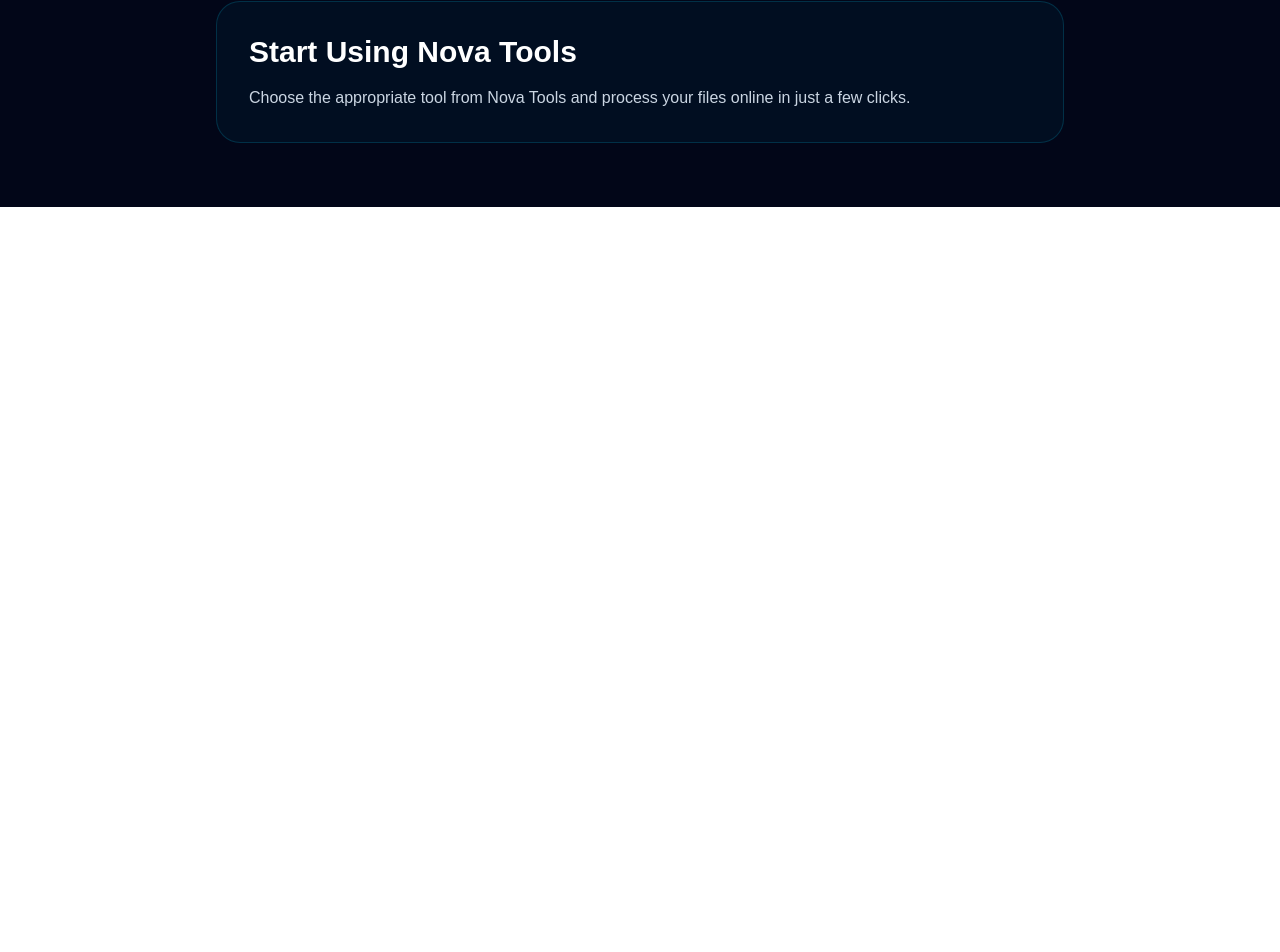
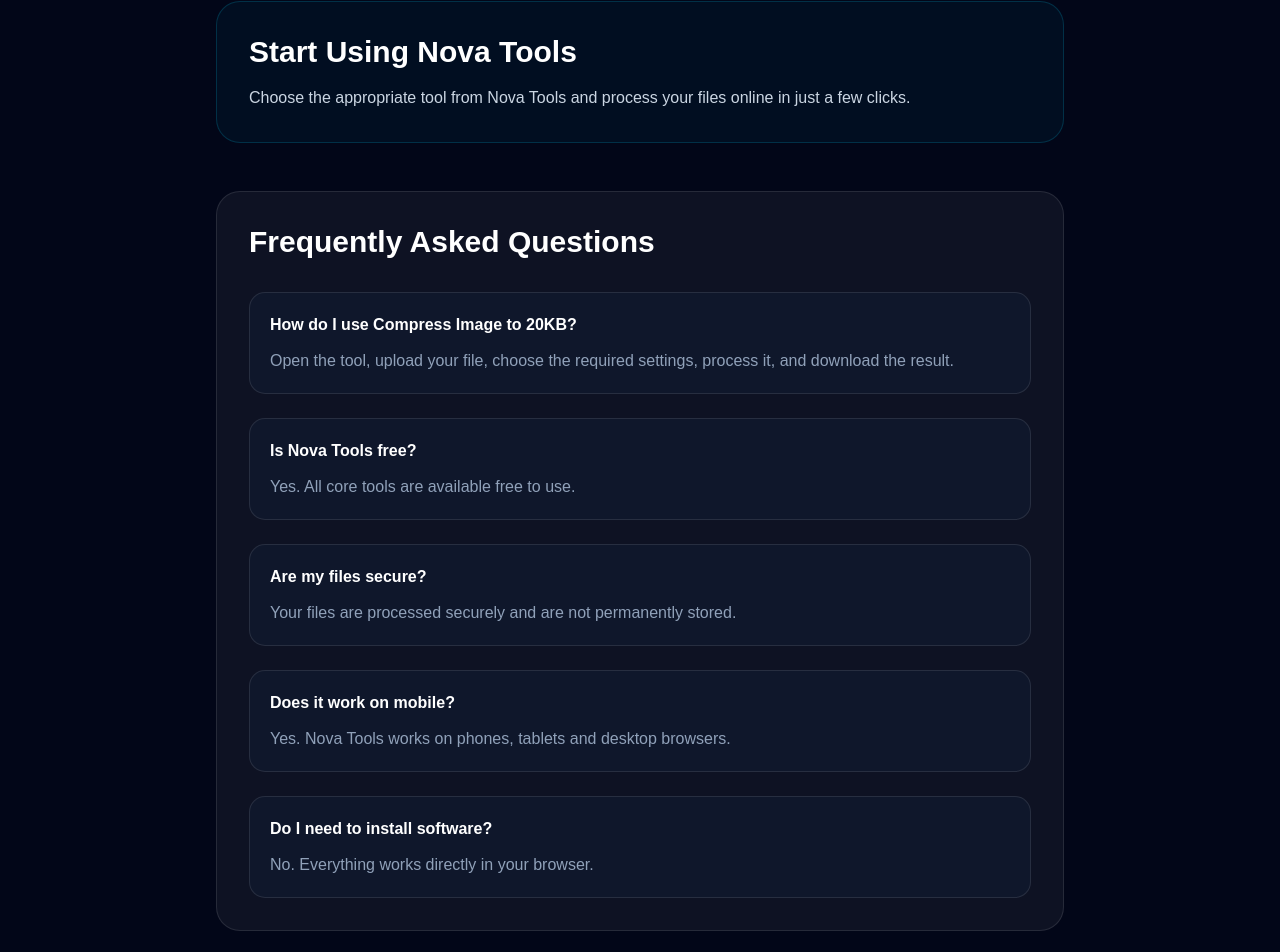
Before and after one commit to georgenepolean7-lgtm/novatools, a Next.js app: page /tools/compress-image-to-20kb in a window 1280 px wide. Shown: the part 1367-2319 px from the top of the page. Before the commit the page ends 1574 px from the top, so only its background shows below. Built offline with nearby package versions, Linux system fonts and the light colour scheme.

Commit message:
Add FAQ section to SEO pages

```diff
--- a/app/tools/[slug]/page.tsx
+++ b/app/tools/[slug]/page.tsx
@@ -2,6 +2,7 @@
 import type { Metadata } from "next";
 import ToolContent from "@/components/seo/ToolContent";
 import { programmaticPages } from "@/lib/seo/programmaticPages";
+import FAQSection from "@/components/seo/FAQSection";
 
 type PageData = {
   slug: string;
@@ -99,6 +100,10 @@
   description={page.description}
 />
 
+<FAQSection
+  title={page.title}
+/>
+
       </div>
     </main>
   );
--- /dev/null
+++ b/components/seo/FAQSection.tsx
@@ -0,0 +1,53 @@
+type Props = {
+  title: string;
+};
+
+export default function FAQSection({ title }: Props) {
+  const faqs = [
+    {
+      q: `How do I use ${title}?`,
+      a: "Open the tool, upload your file, choose the required settings, process it, and download the result.",
+    },
+    {
+      q: "Is Nova Tools free?",
+      a: "Yes. All core tools are available free to use.",
+    },
+    {
+      q: "Are my files secure?",
+      a: "Your files are processed securely and are not permanently stored.",
+    },
+    {
+      q: "Does it work on mobile?",
+      a: "Yes. Nova Tools works on phones, tablets and desktop browsers.",
+    },
+    {
+      q: "Do I need to install software?",
+      a: "No. Everything works directly in your browser.",
+    },
+  ];
+
+  return (
+    <section className="mt-12 rounded-3xl border border-white/10 bg-white/5 p-8">
+      <h2 className="text-3xl font-bold">
+        Frequently Asked Questions
+      </h2>
+
+      <div className="mt-8 space-y-6">
+        {faqs.map((faq) => (
+          <div
+            key={faq.q}
+            className="rounded-2xl border border-white/10 bg-slate-900 p-5"
+          >
+            <h3 className="font-semibold">
+              {faq.q}
+            </h3>
+
+            <p className="mt-3 text-slate-400">
+              {faq.a}
+            </p>
+          </div>
+        ))}
+      </div>
+    </section>
+  );
+}
```
